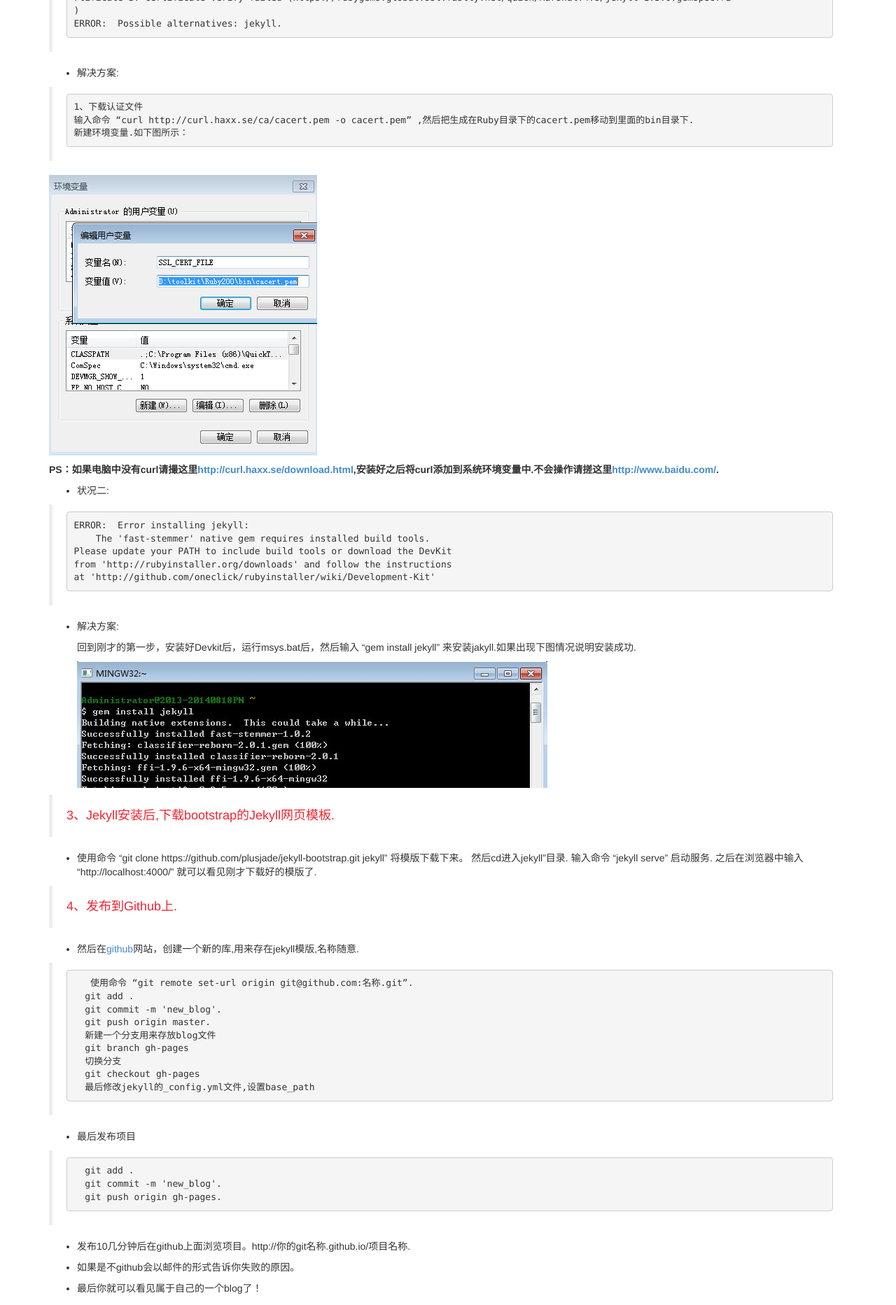
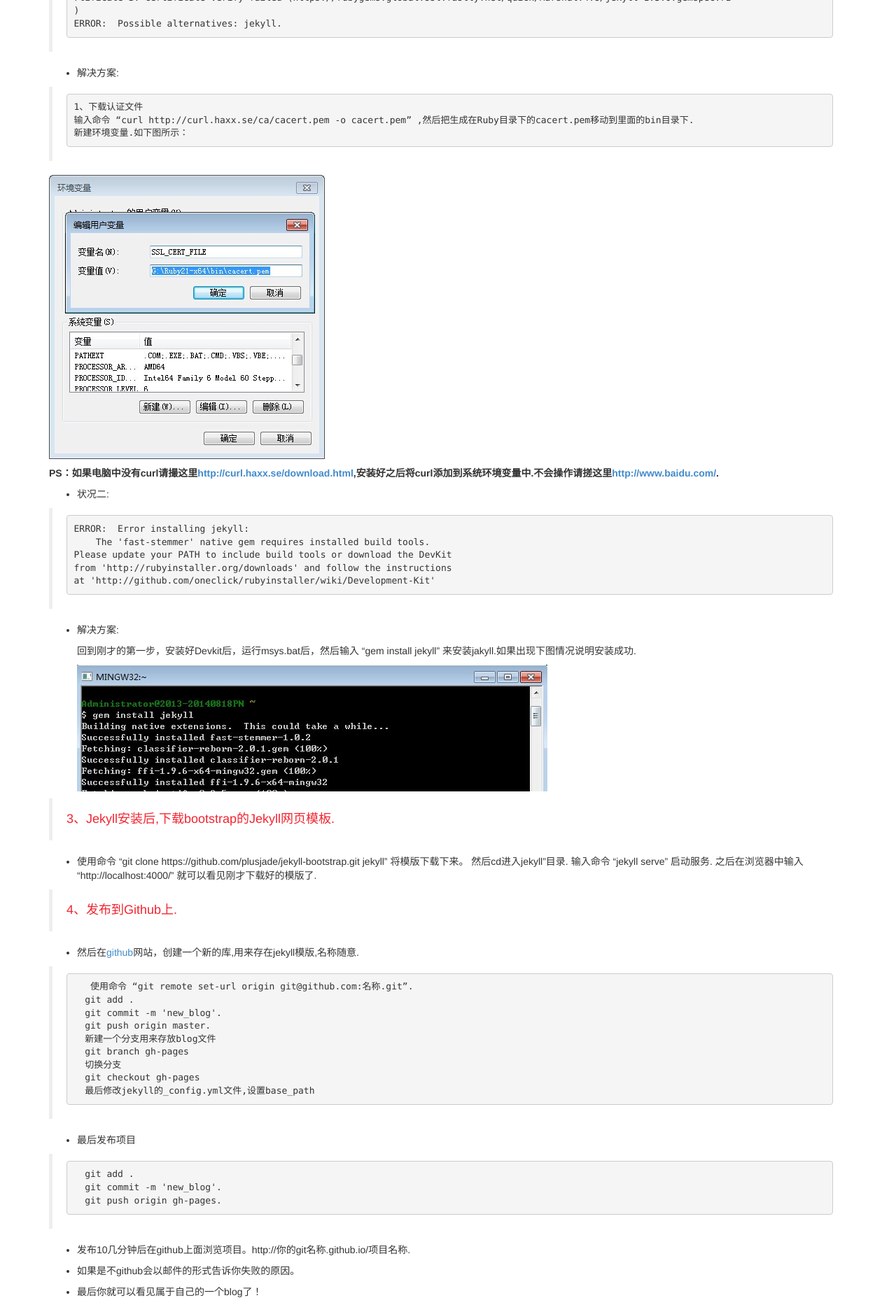
Before and after one commit to flowers1225/my_blog, a Jekyll site: the page built from _posts/core-samples/2014-10-21-利用Jekyll在github上构建免费的个人blog -.md, in a window 1280 px wide. Shown: the part 1085-2950 px from the top of the page at 70% size. Built offline with Jekyll 4.4.1, drawn with Linux system fonts in a browser that asks for light colours; nearby versions of some CDN libraries; comment, search, counter and statistics services are not loaded.

Commit message:
jekyll install

```diff
--- a/_posts/core-samples/2014-10-21-利用Jekyll在github上构建免费的个人blog -.md
+++ b/_posts/core-samples/2014-10-21-利用Jekyll在github上构建免费的个人blog -.md
@@ -53,7 +53,7 @@ PS:我的系统环境是win7 64bit
 	输入命令 “curl http://curl.haxx.se/ca/cacert.pem -o cacert.pem” ,然后把生成在Ruby目录下的cacert.pem移动到里面的bin目录下.
 	新建环境变量.如下图所示：
 
-![markdown](/my_blog/images/jekyll_2.png)
+![markdown](/my_blog/images/jekyll_2.jpg)
 
 **PS：如果电脑中没有curl请撮这里[http://curl.haxx.se/download.html](http://curl.haxx.se/download.html),安装好之后将curl添加到系统环境变量中.不会操作请搓这里[http://www.baidu.com/](http://www.baidu.com/).**
 
```
Also changed, not shown: images/jekyll_2.jpg (added).
